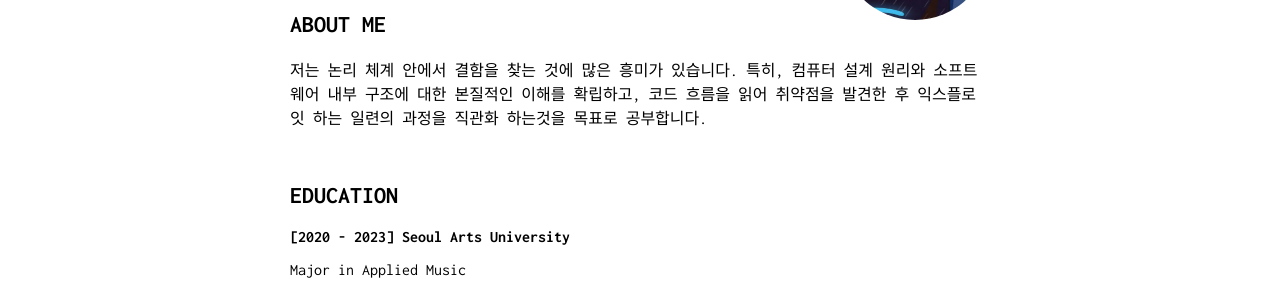
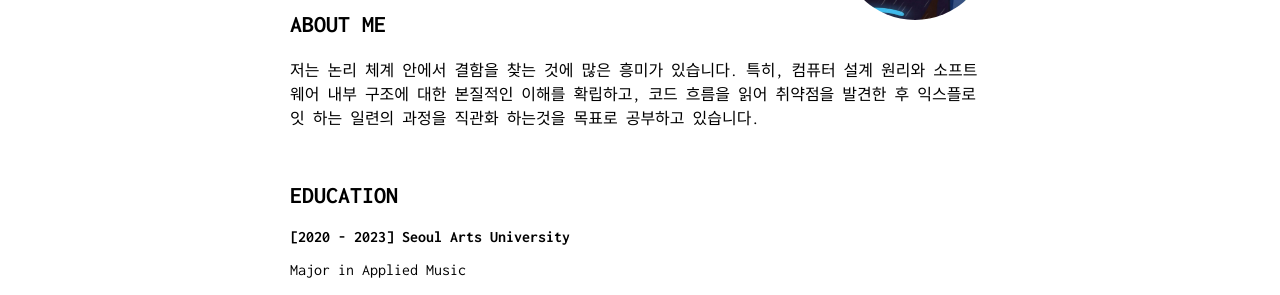
Before and after one commit to Bugeun/bugeun.github.io, a Jekyll site: the page built from index.md, in a window 1280 px wide. Shown: the part 251-546 px from the top of the page. Built offline with Jekyll 4.4.1, drawn with Linux system fonts in a browser that asks for light colours.

Commit message:
Update index.md

```diff
--- a/index.md
+++ b/index.md
@@ -11,7 +11,7 @@ Security Researcher
 
 ## ABOUT ME
 
-<p>저는 논리 체계 안에서 결함을 찾는 것에 많은 흥미가 있습니다. 특히, 컴퓨터 설계 원리와 소프트웨어 내부 구조에 대한 본질적인 이해를 확립하고, 코드 흐름을 읽어 취약점을 발견한 후 익스플로잇 하는 일련의 과정을 직관화 하는것을 목표로 공부합니다.</p>
+<p>저는 논리 체계 안에서 결함을 찾는 것에 많은 흥미가 있습니다. 특히, 컴퓨터 설계 원리와 소프트웨어 내부 구조에 대한 본질적인 이해를 확립하고, 코드 흐름을 읽어 취약점을 발견한 후 익스플로잇 하는 일련의 과정을 직관화 하는것을 목표로 공부하고 있습니다.</p>
 
 &nbsp;
 
```
